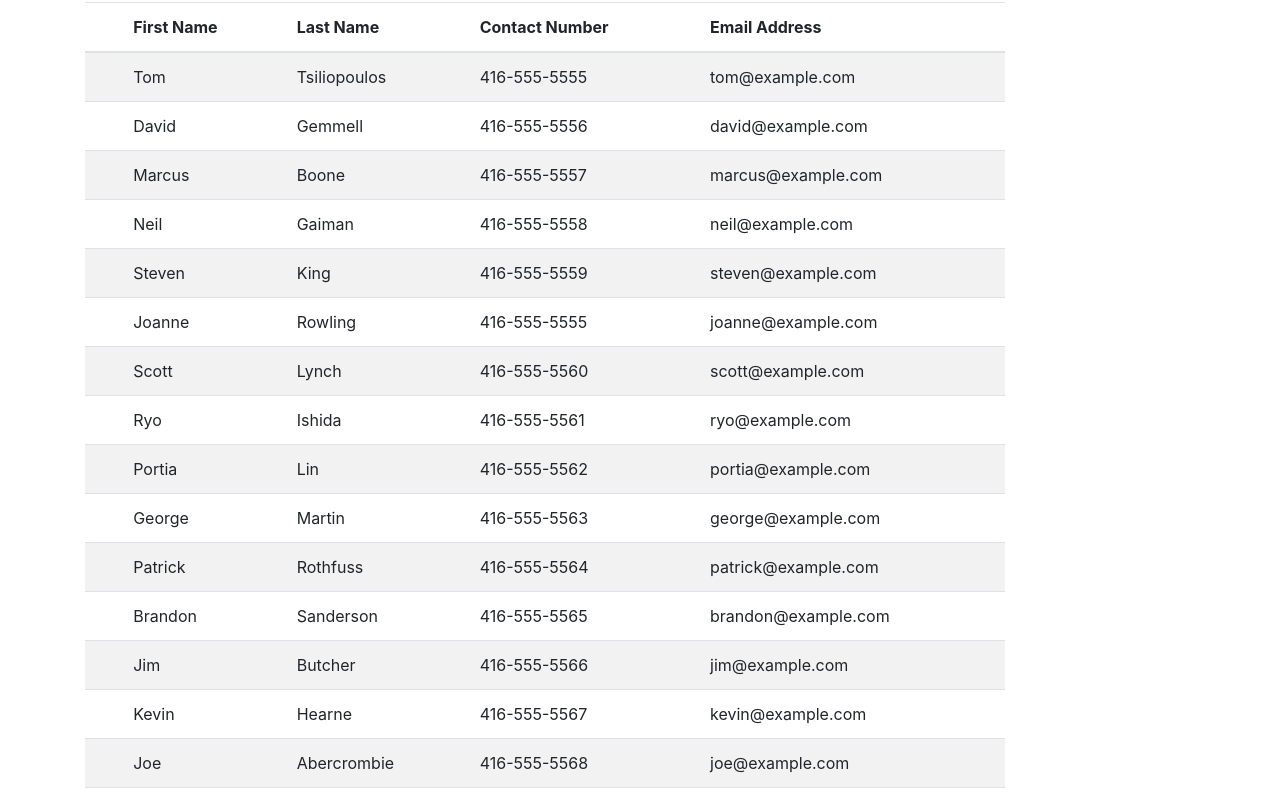
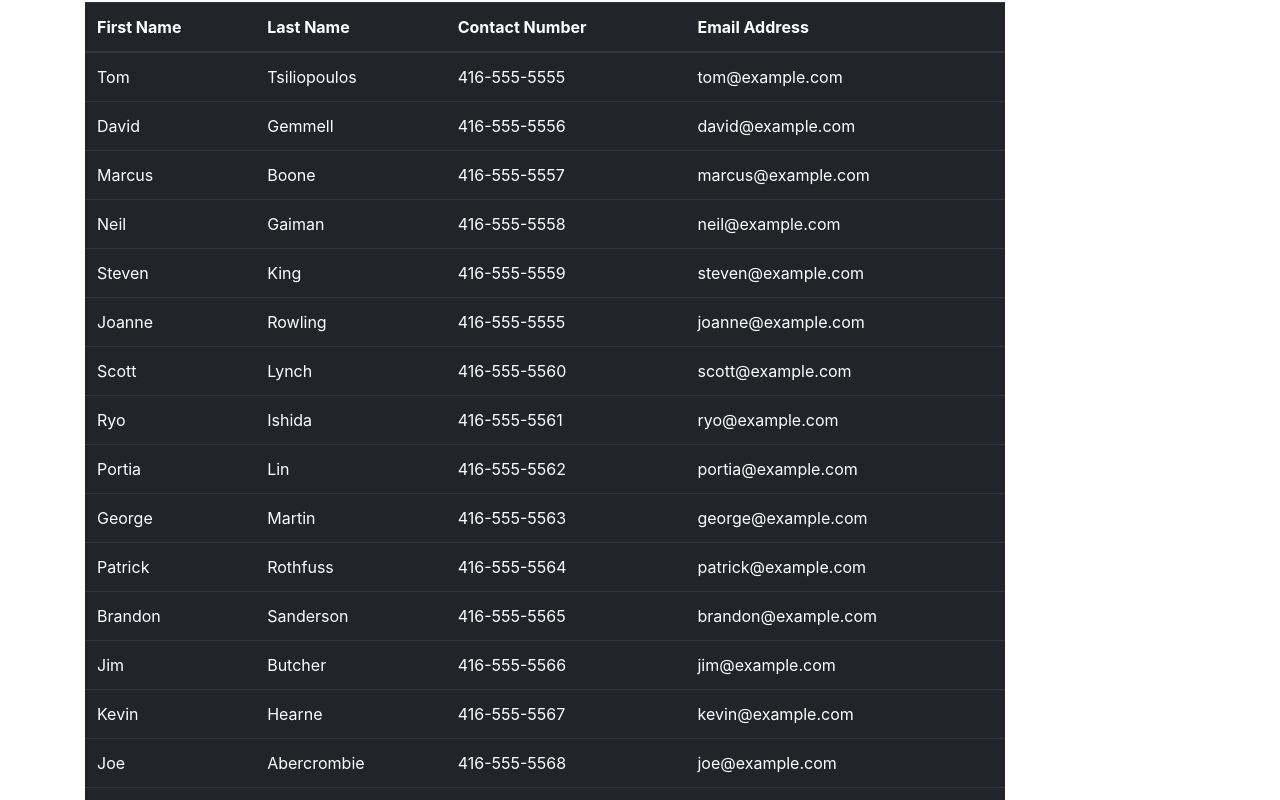
Before and after one commit to awen-xu/COMP125-S2018-Final, a website: page public/contacts.html in a window 1280 px wide. Shown: the part 110-910 px from the top of the page. Drawn offline with nearby package versions, Linux system fonts and the light colour scheme.

Commit message:
cleaned up code

```diff
--- a/public/Scripts/app.js
+++ b/public/Scripts/app.js
@@ -1,26 +1,32 @@
+/**
+ * File name: app.js
+ * Author's name: Awen Xu
+ * Student number: 300992536
+ * Assignment: Comp125 Final
+ * Date Created: Aug 15, 2018
+ * File description: This is the JavaScript file for all the functions that
+ *          make sure the pages load correctly.
+ */
 (function () {
     // App variables
     let XHR;
-    let hash;
     let addressBook;
     let Contacts;
 
 
     /**
-   * This function loads a JSON file and dumps it into the addressbook container
+     * This function loads a the data.json file
+     * and stores the contacts into addressBook
      *
      */
     function loadJSON() {
 
         XHR = new XMLHttpRequest();
-    XHR.addEventListener("readystatechange", function(){
-      if(this.status === 200) {
-        if(this.readyState === 4)  {
+        XHR.addEventListener("readystatechange", function () {
+            if (this.status === 200) {
+                if (this.readyState === 4) {
                     addressBook = JSON.parse(this.responseText);
-          console.log("Data finished loading");
-
                     createContacts();
-
                     displayData();
                 }
             }
@@ -30,15 +36,11 @@
     }
 
 
-  function createContacts() {
-    addressBook.Contacts.forEach(contact => {
-      let newContact = new objects.Contact(
-        contact.firstName, contact.lastName, contact.contactNumber, contact.emailAddress);
-      Contacts.push(newContact);
-    });
-  }
 
-
+    /**
+     * This is the function used to display the contacts
+     * in the table in contacts.html
+     */
     function displayData() {
 
         let tbody = document.querySelector("tbody");
@@ -49,38 +51,45 @@
             let tr = document.createElement("tr");
             let th = document.createElement("th");
             th.setAttribute("scope", "row");
-        th.textContent = contact.id;
-        tr.appendChild(th);
 
-        // loop through each property of the contact object
-        // then add the property value to the column
+            // adds each property of contacts into the row
             for (const property in contact) {
                 if (contact.hasOwnProperty(property)) {
-              /*
-            if(property != "id") {
-              let td = document.createElement("td");
-              td.textContent = contact[property];
-              tr.appendChild(td);
-            }*/
-
                     let td = document.createElement("td");
                     td.textContent = contact[property];
                     tr.appendChild(td);
                 }
             }
-
             tbody.appendChild(tr);
         });
 
     }
 
 
+    /**
+     * This function adds contacts to Contacts
+     */
+    function createContacts() {
+        addressBook.Contacts.forEach(contact => {
+            let newContact = new objects.Contact(
+                contact.firstName, contact.lastName, contact.contactNumber, contact.emailAddress);
+            Contacts.push(newContact);
+
+        });
+    }
+
+
+    /**
+     * This is the start up function.
+     */
     function Start() {
         console.log(`%c App Started...`, "color:blue; font-size: 30px; font-weight:bold;");
-        // Your Code goes here
 
         Contacts = [];
+
+        if (document.title == "Contacts") {
             loadJSON();
+        }
 
     }
 
--- a/public/Scripts/objects/addressbook.js
+++ b/public/Scripts/objects/addressbook.js
@@ -1,13 +1,24 @@
-(function(){
+/**
+ * File name: contact.js
+ * Author's name: Awen Xu
+ * Student number: 300992536
+ * Assignment: Comp125 Final
+ * Date Created: Aug 15, 2018
+ * File description: This is the JavaScript file for the addressBook object
+ *          and a function to add a new contact.
+ */
+(function () {
     class AddressBook {
         constructor() {
             this.Contacts = [];
         }
 
-        // complete the addressbook class
-
-        AddContact(newContact){
-            this.Contacts.concat(newContact);
+        /**
+         * This function adds new contact to the list of Contacts
+         * @param {*} newContact
+         */
+        AddContact(newContact) {
+            this.Contacts.push(newContact);
         }
     }
 
--- a/public/contacts.html
+++ b/public/contacts.html
@@ -43,10 +43,8 @@
                 <!-- Inject your Dynamic HTML here -->
                 <div class="row">
                     <div class="col-md-10">
-                        <table class="table table-striped">
+                        <table class="table table-dark table-hover">
                             <thead>
-
-                                <th scope="col"></th>
                                 <th scope="col">First Name</th>
                                 <th scope="col">Last Name</th>
                                 <th scope="col">Contact Number</th>
```
Also changed, not shown: public/Scripts/objects/contact.js (+8 -0 lines). Lines whose indentation alone changed are shown as unchanged.
